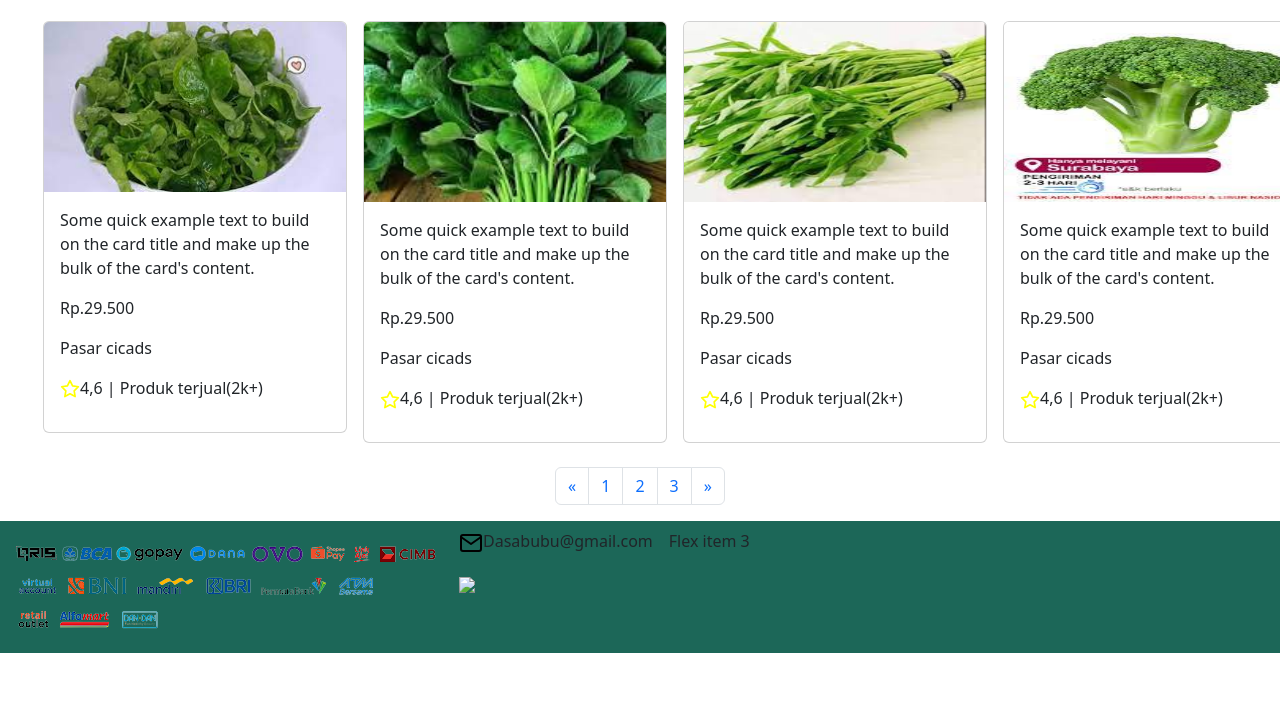
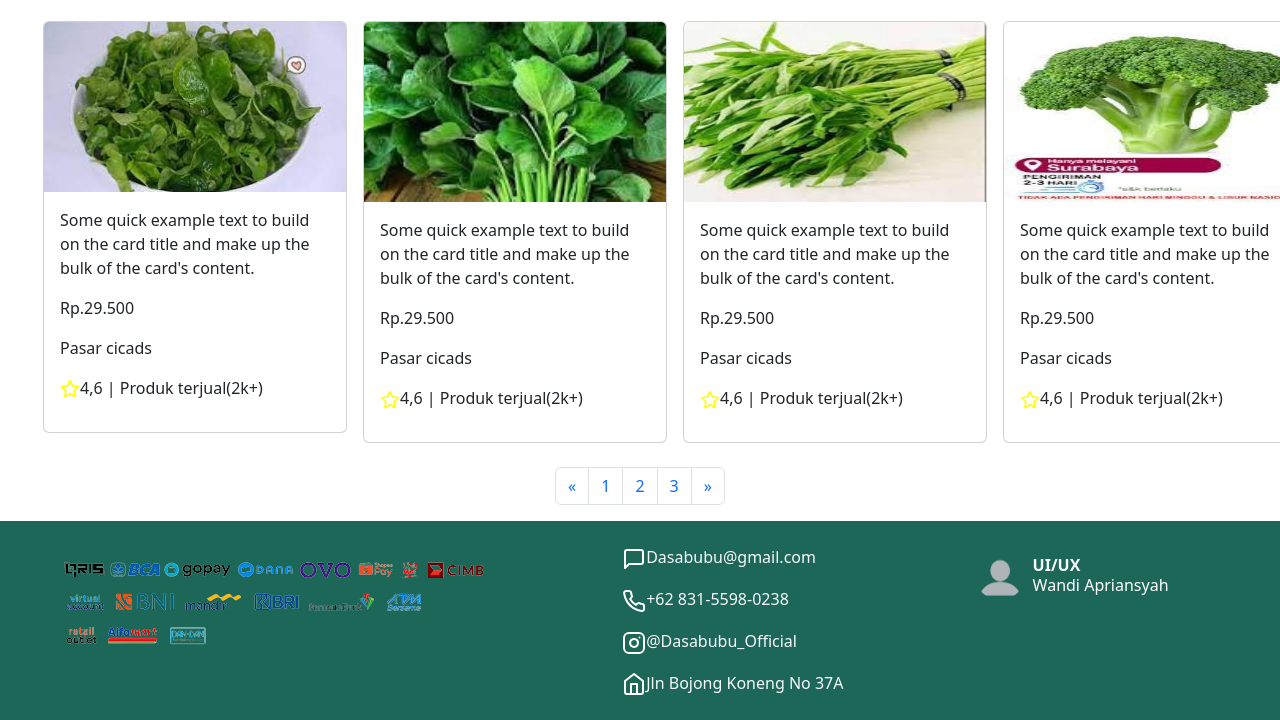
Before and after one commit to Wandiapriansyah/Dasabubu, a plain HTML site: page Dasabubu/index.html in a window 1280 px wide. Shown: the part 1444-2164 px from the top of the page. Before the commit the page ends 2097 px from the top, so only its background shows below. Drawn offline with nearby package versions, Linux system fonts and the light colour scheme; a web font is replaced by a local one.

Commit message:
update cuy

```diff
--- a/Dasabubu/index.html
+++ b/Dasabubu/index.html
@@ -263,14 +263,23 @@
 
 
     <div class="footer" style="background-color: #1C6758;">
-      <div class="d-flex flex-row">
-        <div class="p-2"><img src="asset/gambar/hapus-metode.png"></div>
-        <div class="p-2">
-          <p><img src="asset/vector/mail.svg">Dasabubu@gmail.com</p>
-          <p><img src="asset/vector/"></p>
-          <img src="">
+      <div class="d-flex flex-row pt-3">
+        <div class="p-2 ms-5"><img src="asset/gambar/hapus-metode.png"></div>
+        <div class="p-2" style="margin-left: 9%;">
+          <p class="text-light"><img src="asset/vector/message-square.svg">Dasabubu@gmail.com</p>
+          <p class="text-light"><img src="asset/vector/phone.svg">+62 831-5598-0238</p>
+          <p class="text-light"><img src="asset/vector/instagram.svg">@Dasabubu_Official</p>
+          <p class="text-light"><img src="asset/vector/home.svg">Jln Bojong Koneng No 37A</p>
         </div>
-        <div class="p-2">Flex item 3</div>
+        <div class="p-2" style="margin-left: 9%;">
+          <div class="d-flex flex-row">
+            <img src="asset/gambar/pp-removebg-preview.png" style="margin-top: 5px; width: 50px; height: 50px; border-radius: 50px;">
+            <div class="p-2">
+              <p class="text-light" style="font-weight: bold;">UI/UX</p>
+              <p style="margin-top: -20px; color: white;">Wandi Apriansyah</p>
+            </div>
+          </div>
+        </div>
       </div>
     </div>
 
```
